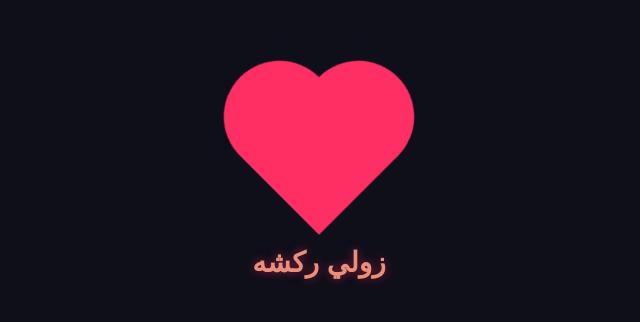
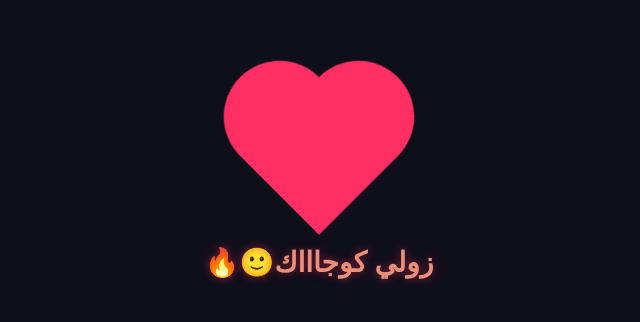
Before and after one commit to anshsnfrh88-cpu/myheart, a plain HTML site: page index.html in a window 1280 px wide. Shown: the part 208-530 px from the top of the page, without its empty margins (321-961 px from the left). Drawn offline with Linux system fonts and the light colour scheme.

Commit message:
Update index.html

```diff
--- a/index.html
+++ b/index.html
@@ -75,7 +75,7 @@
 <body>
 
     <div class="heart"></div>
-    <div class="message">زولي ركشه</div>
+    <div class="message">زولي كوجاااك🙂🔥</div>
 
 </body>
 </html>
```
